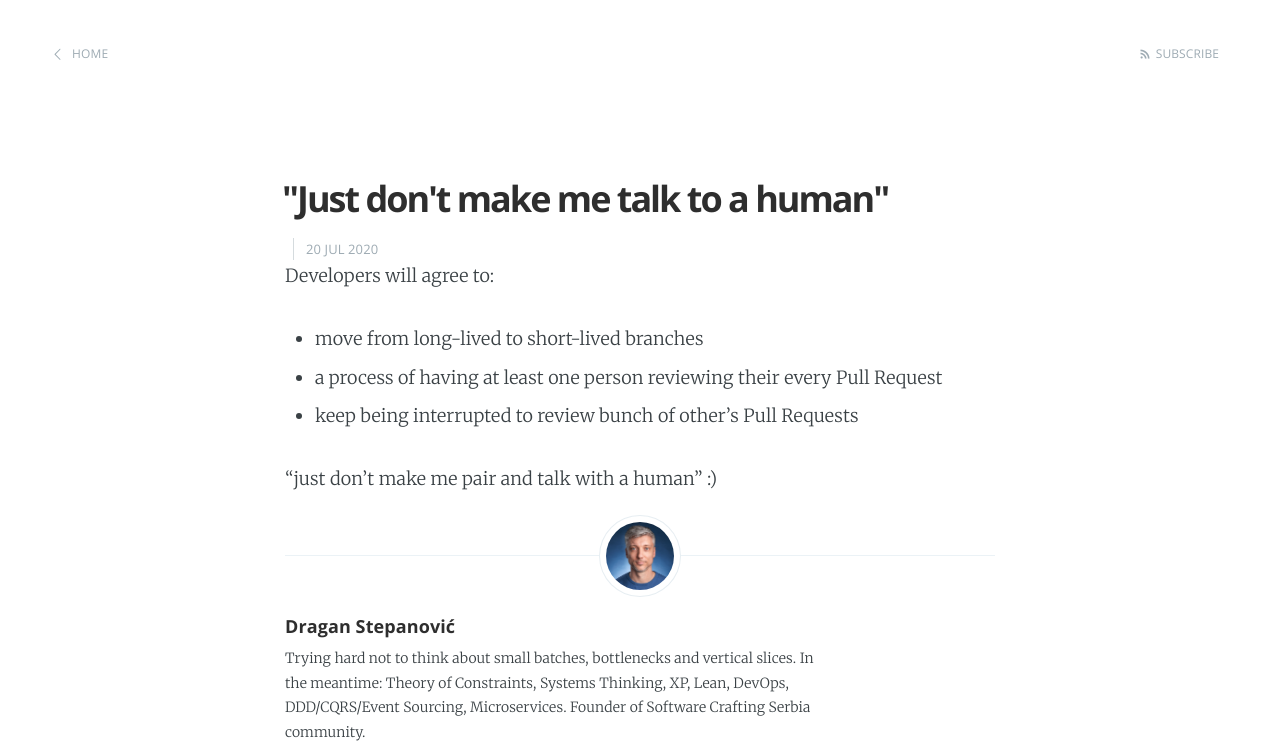
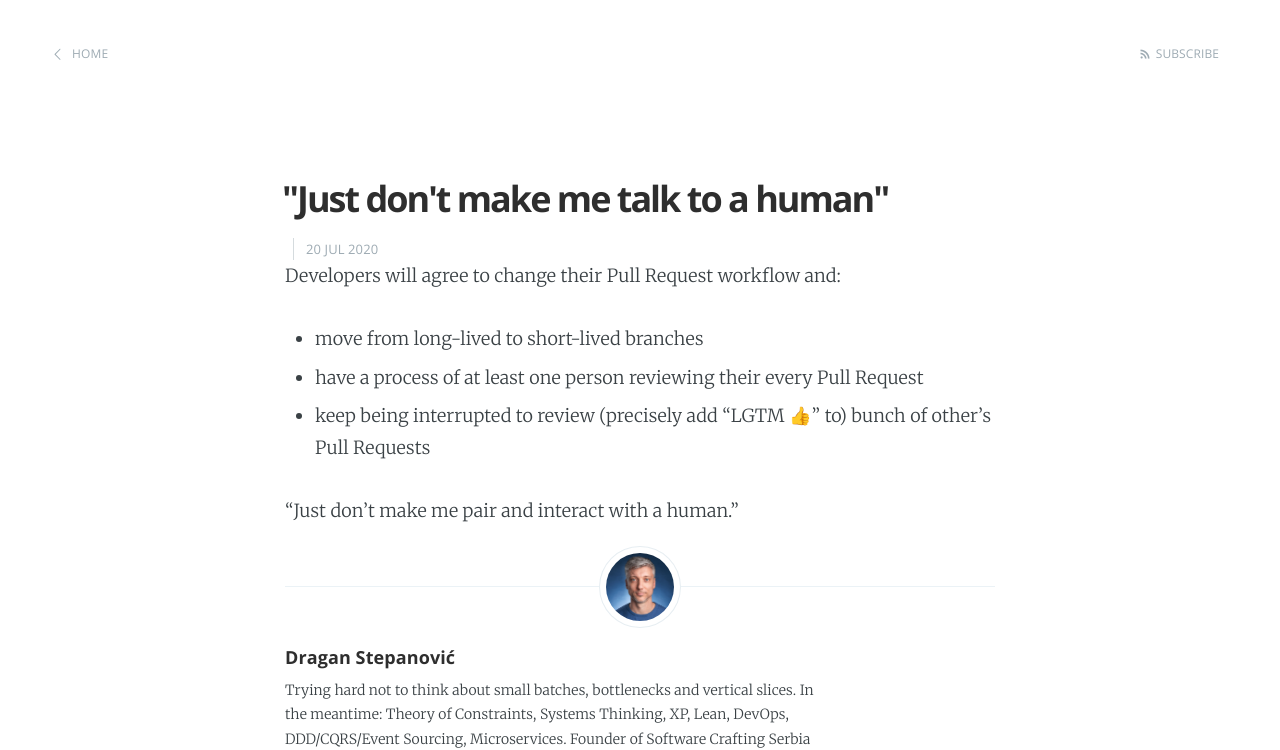
Before and after one commit to dragan-stepanovic/dragan-stepanovic.github.io, a Jekyll site: the page built from _posts/2020-07-20-just-dont-make-me-talk-with-human.md, in a window 1280 px wide, cut to the strip 0-750 px from the top of the page. Built offline with Jekyll 4.4.1, drawn with Linux system fonts in a browser that asks for light colours.

Commit message:
Update 2020-07-20-just-dont-make-me-talk-with-human.md

```diff
--- a/_posts/2020-07-20-just-dont-make-me-talk-with-human.md
+++ b/_posts/2020-07-20-just-dont-make-me-talk-with-human.md
@@ -4,9 +4,9 @@ title: >
       "Just don't make me talk to a human"
 ---
 
-Developers will agree to:
+Developers will agree to change their Pull Request workflow and:
 - move from long-lived to short-lived branches
-- a process of having at least one person reviewing their every Pull Request
-- keep being interrupted to review bunch of other's Pull Requests
+- have a process of at least one person reviewing their every Pull Request
+- keep being interrupted to review (precisely add "LGTM 👍" to) bunch of other's Pull Requests
 
-"just don't make me pair and talk with a human" :)
+"Just don't make me pair and interact with a human."
```
